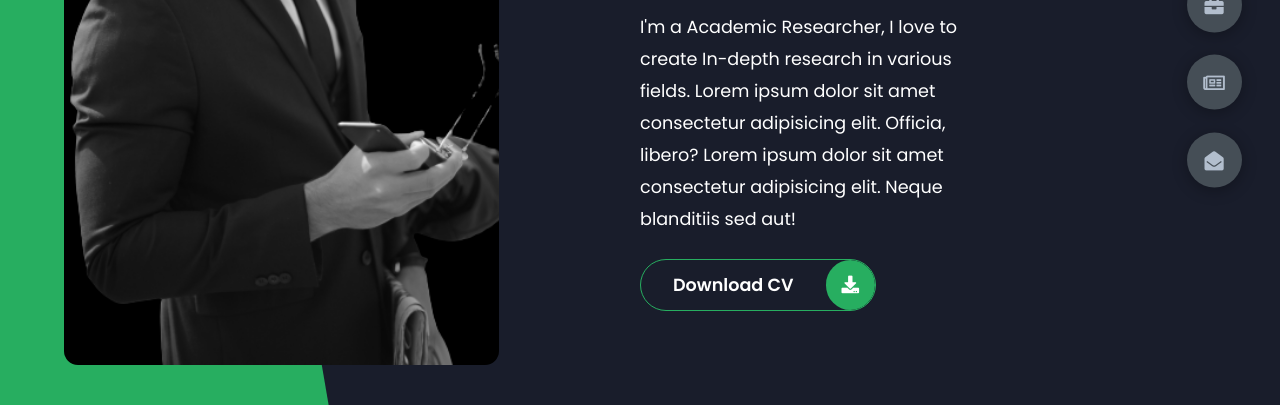
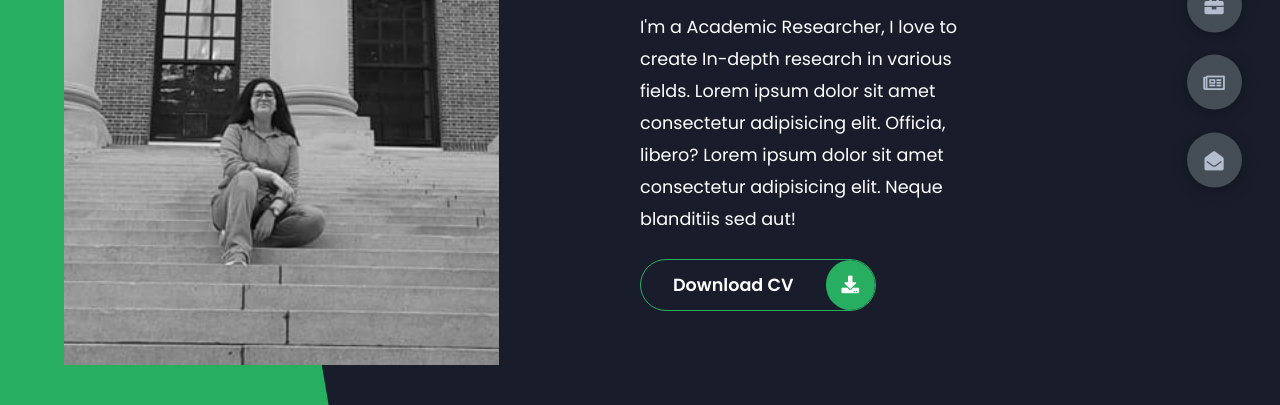
Before and after one commit to Abdallah-Mamdouh/ganah1, a plain HTML site: page index.html in a window 1280 px wide. Shown: the part 395-800 px from the top of the page. Drawn offline with Linux system fonts and the light colour scheme.

Commit message:
Update index.html

```diff
--- a/index.html
+++ b/index.html
@@ -17,7 +17,7 @@
             <div class="left-header">
                 <div class="h-shape"></div>
                 <div class="image">
-                    <img src="img/hero.png" alt="">
+                    <img src="img/gannah.jpg" alt="">
                 </div>
             </div>
             <div class="right-header">
```
